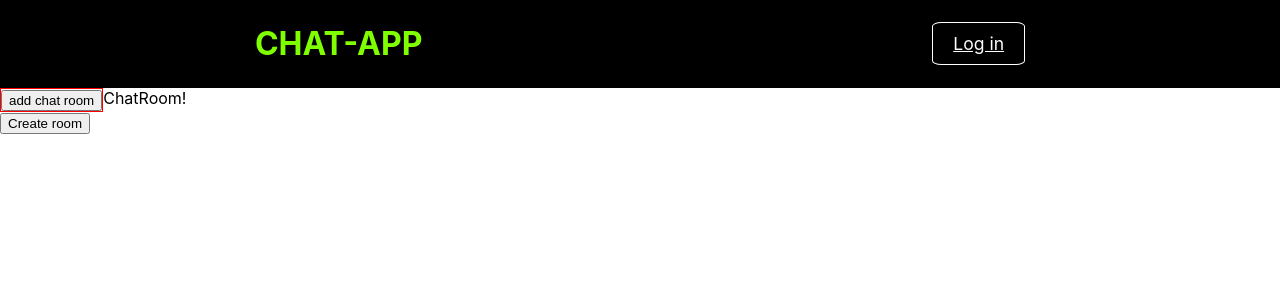
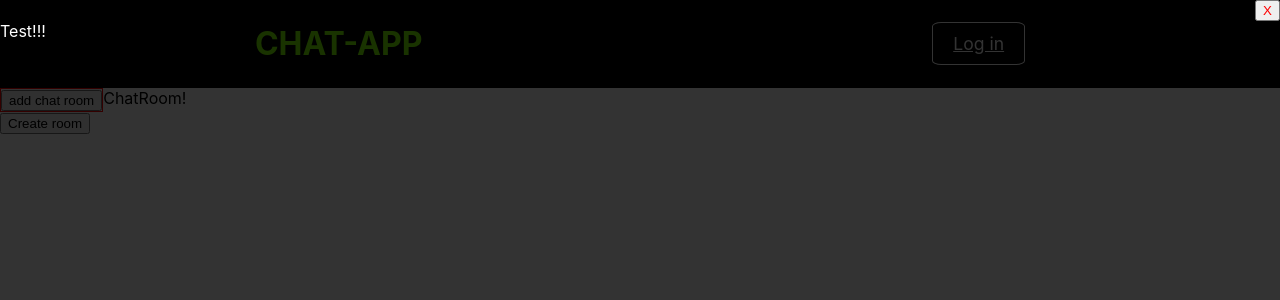
Before and after one commit to sahar227/Chat-app, a React (Create React App) app in the folder src/client/: page / in a window 1280 px wide. Both pictures are taken after a click on the button "add chat room". Shown: the top 300 px of the page. Built offline with nearby package versions, Linux system fonts and the light colour scheme.

Commit message:
initial work on modal component

```diff
--- a/src/client/src/App.js
+++ b/src/client/src/App.js
@@ -5,10 +5,12 @@ import { URL } from "./configs";
 import api from "./apis/api";
 import ChatList from "./components/ChatList/ChatList";
 import ChatRoom from "./components/ChatRoom/ChatRoom";
+import Modal from "./components/Modal/Modal";
 
 export default function App() {
   const [token, setToken] = useState(null);
   const [chats, setChats] = useState([]);
+  const [modalComponent, setModalComponent] = useState(null);
 
   // TODO: pass this method to a modal
   const createNewRoom = async (chat) => {
@@ -50,13 +52,22 @@ export default function App() {
     getChats();
   }, [token, getChats]);
   return (
+    <>
+      <Modal
+        modalComponent={modalComponent}
+        setModalComponent={setModalComponent}
+      />
       <div>
         <Header token={token} setToken={setToken} />
         <div style={{ display: "flex" }}>
-        <ChatList availableChats={chats} />
+          <ChatList
+            availableChats={chats}
+            setModalComponent={setModalComponent}
+          />
           <ChatRoom />
         </div>
         <button onClick={createNewRoom}>Create room</button>
       </div>
+    </>
   );
 }
--- a/src/client/src/components/ChatList/AddChatButton.js
+++ b/src/client/src/components/ChatList/AddChatButton.js
@@ -1,13 +1,8 @@
 import React from "react";
+import TestView from "../ModalViews/TestView";
 
-export default function AddChatButton() {
+export default function AddChatButton({ setModalComponent }) {
   return (
-    <button
-      onClick={() =>
-        console.log("Should open a modal and allow to add particiapnts")
-      }
-    >
-      add chat room
-    </button>
+    <button onClick={() => setModalComponent(TestView)}>add chat room</button>
   );
 }
--- a/src/client/src/components/ChatList/ChatList.js
+++ b/src/client/src/components/ChatList/ChatList.js
@@ -2,13 +2,13 @@ import React from "react";
 import AddChatButton from "./AddChatButton";
 import ChatItem from "./ChatItem";
 
-export default function ChatList({ availableChats }) {
+export default function ChatList({ availableChats, setModalComponent }) {
   return (
     <div style={{ border: "1px solid red" }}>
       {availableChats.map((chat) => (
         <ChatItem key={chat._id} data={chat} />
       ))}
-      <AddChatButton />
+      <AddChatButton setModalComponent={setModalComponent} />
     </div>
   );
 }
--- /dev/null
+++ b/src/client/src/components/Modal/Modal.js
@@ -0,0 +1,33 @@
+import React from "react";
+
+export default function Modal({ modalComponent, setModalComponent }) {
+  if (!modalComponent) return null;
+
+  const closeModal = () => setModalComponent(null);
+  return (
+    <div
+      style={{
+        position: "fixed",
+        zIndex: "999",
+        backgroundColor: "rgba(0,0,0,0.8)",
+        color: "white",
+        minHeight: "100%",
+        minWidth: "100%",
+      }}
+      onClick={closeModal}
+    >
+      <div style={{ display: "flex", justifyContent: "flex-end" }}>
+        <button
+          style={{
+            color: "red",
+          }}
+          onClick={closeModal}
+        >
+          X
+        </button>
+      </div>
+
+      {modalComponent}
+    </div>
+  );
+}
--- /dev/null
+++ b/src/client/src/components/ModalViews/TestView.js
@@ -0,0 +1,5 @@
+import React from "react";
+
+export default function TestView() {
+  return <div>Test!!!</div>;
+}
```
Lines whose indentation alone changed are shown as unchanged.
